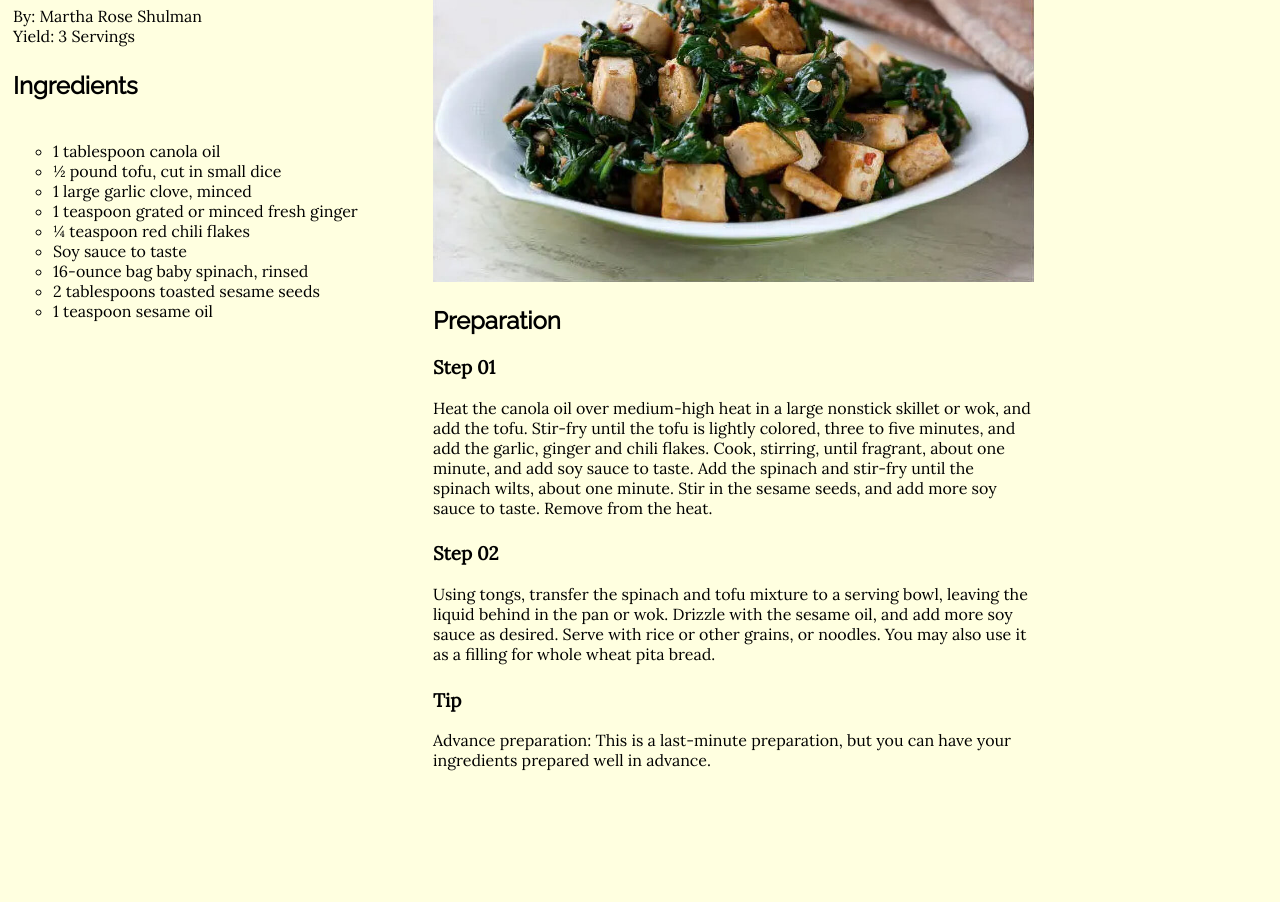
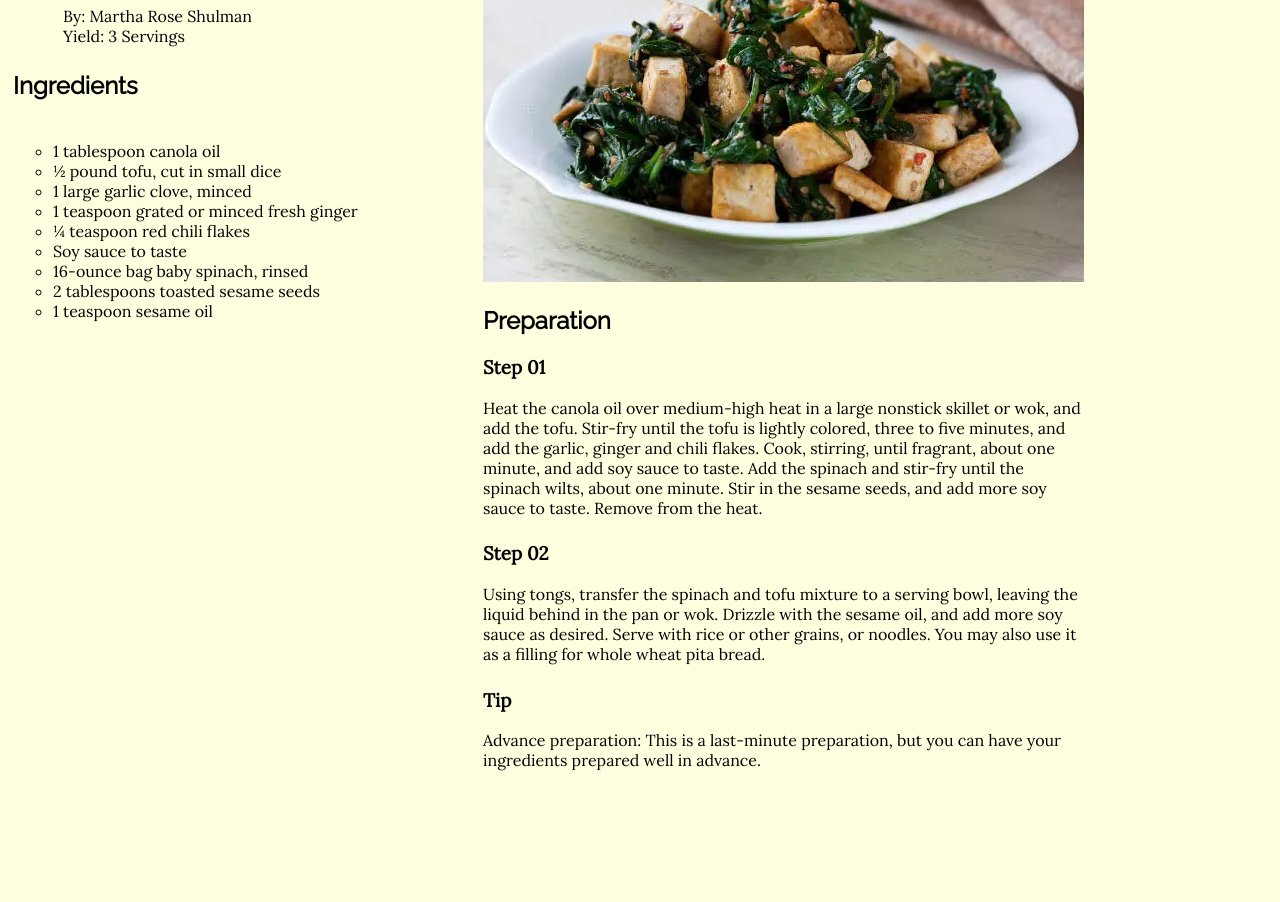
Before and after one commit to Vrunda702/exercise7, a plain HTML site: page index.html in a window 1280 px wide. Shown: the part 126-1028 px from the top of the page. Drawn offline with nearby package versions, Linux system fonts and the light colour scheme.

```diff
--- a/index.html
+++ b/index.html
@@ -39,7 +39,7 @@
 
 
     #blockA{
-      width: 400px;
+      width: 450px;
       height: 1000px;
       display: inline;
       float: left;
@@ -67,9 +67,10 @@
     <div id="blockA">
       <h1>Spinach, Tofu and <br> Sesame Stir-Fry </h1>
 
-      <p> By: Martha Rose Shulman<br>
-        Yield: 3 Servings
-      </p>
+
+      <p style="margin-left:50px;">By: Martha Rose Shulman<br>
+        Yield: 3 Servings</p>
+
 
       <h2> Ingredients </h2>
 
```
